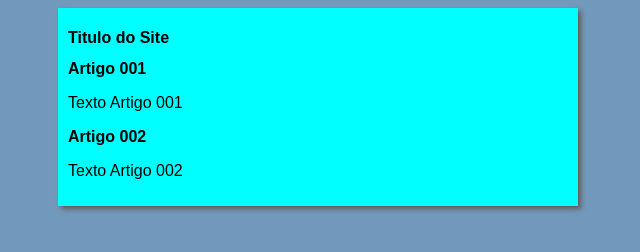
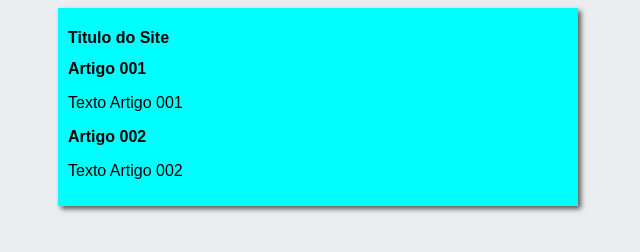
Before and after one commit to JardelMaldonado/projeto-site, a plain HTML site: page index.html in a window 1280 px wide. Shown: the whole page, without its empty margins (322-962 px from the left). Drawn offline with Linux system fonts and the light colour scheme.

Commit message:
Update style.css

```diff
--- a/estilos/style.css
+++ b/estilos/style.css
@@ -4,7 +4,7 @@
 }
 
 body {
-    background-color: rgb(114, 153, 187);
+    background-color: rgb(235, 238, 241);
 }
 main {
     background-color: aqua;
```
